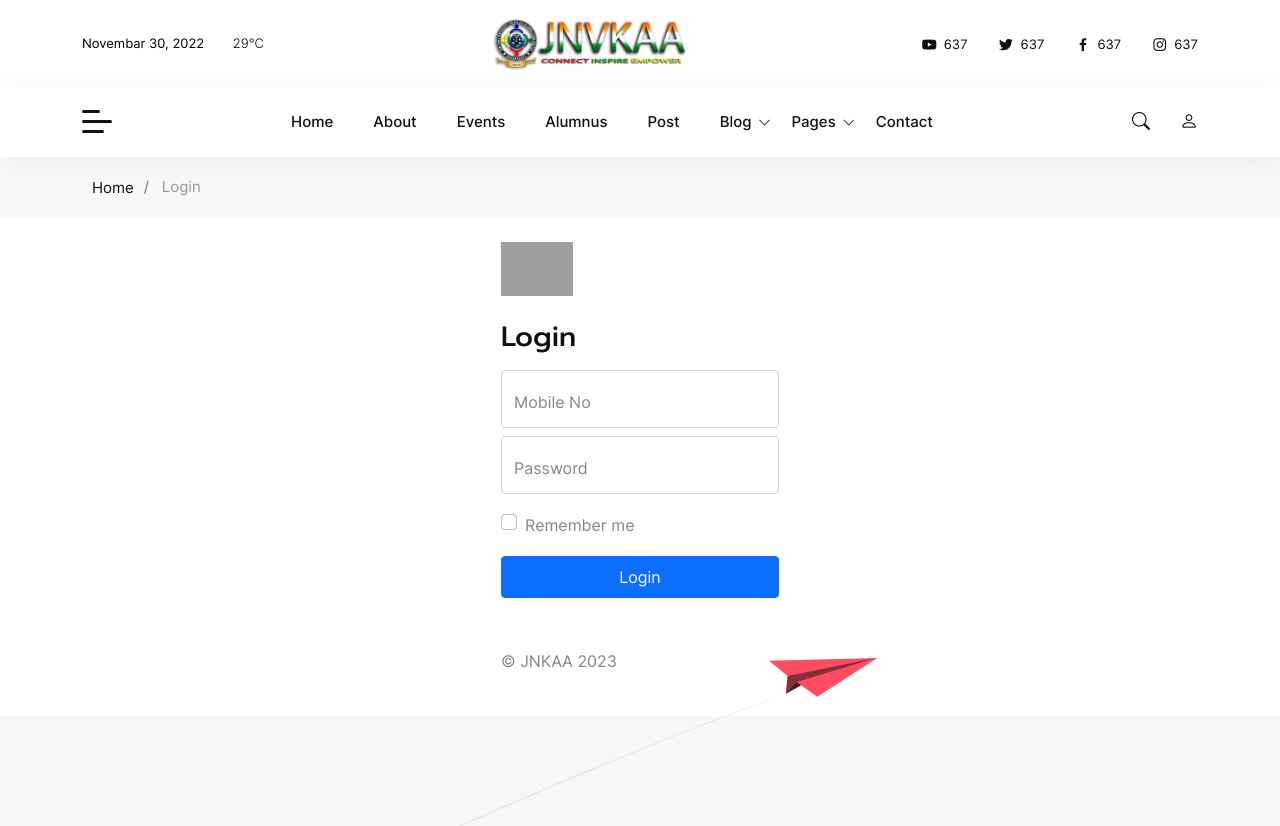
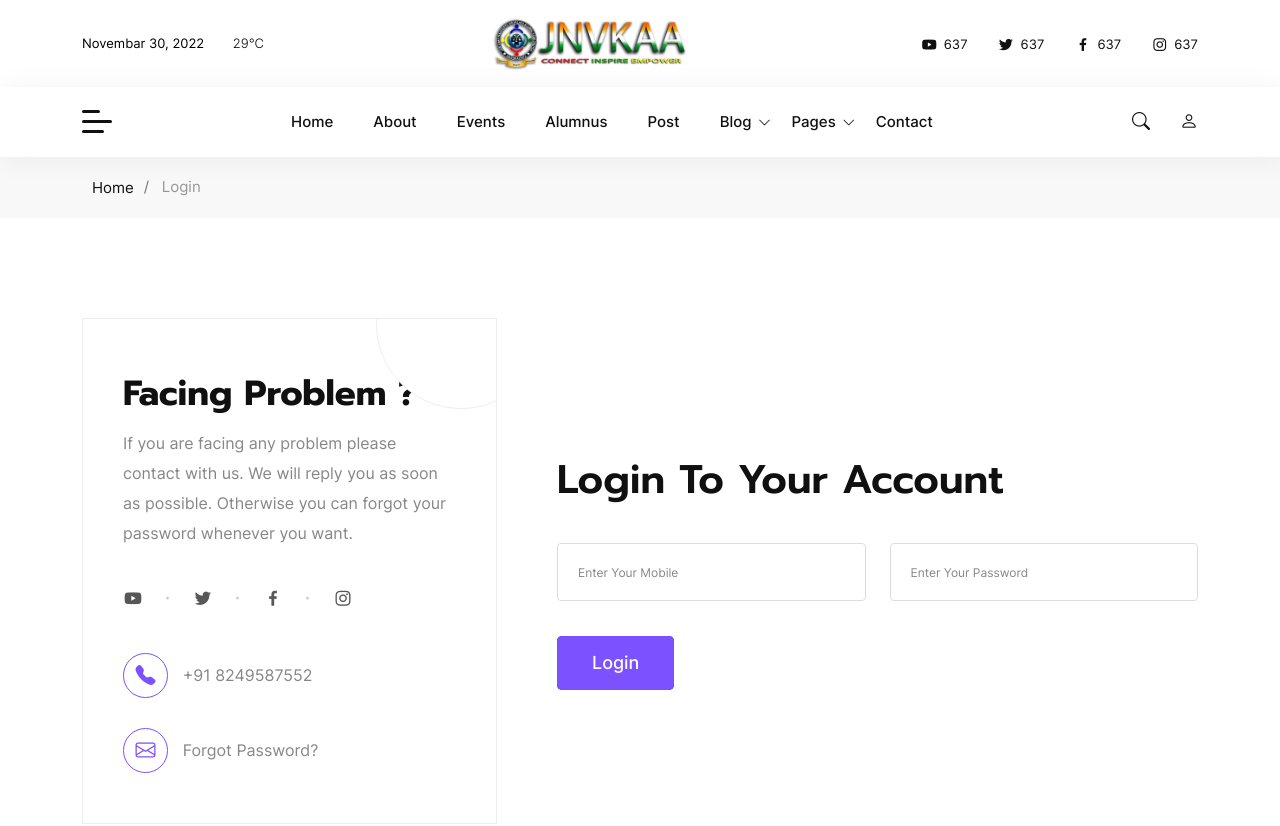
Before and after one commit to subhranshuchoudhury/JNVKAA-FE, a Next.js app: page /login in a window 1280 px wide. Shown: the top 826 px of the page. Built offline with nearby package versions, Linux system fonts and the light colour scheme; grey boxes are pictures that could not be loaded.

Commit message:
register login button

```diff
--- a/package.json
+++ b/package.json
@@ -10,6 +10,7 @@
   },
   "dependencies": {
     "axios": "^1.6.1",
+    "cookies-next": "^4.0.0",
     "eslint": "8.41.0",
     "eslint-config-next": "13.4.4",
     "next": "13.4.4",
--- a/src/pages/_document.js
+++ b/src/pages/_document.js
@@ -1,11 +1,12 @@
 import { Html, Head, Main, NextScript } from 'next/document'
-
+import { Toaster } from 'react-hot-toast';
 export default function Document() {
   return (
     <Html lang="en">
       <Head />
       <body>
         <Main />
+        <Toaster />
         <NextScript />
       </body>
     </Html>
--- a/src/pages/login.js
+++ b/src/pages/login.js
@@ -2,6 +2,10 @@
 import "../styles/Login.module.css"
 import { LoginAlumni } from '@/utils/fetch';
 import toast from 'react-hot-toast';
+import Link from 'next/link';
+import social from '@/data/topbar/social.json';
+import { checkLogin } from '@/utils/validator';
+import { getCookie, setCookie } from "cookies-next";
 function Login() {
 
   const [Data, setData] = useState(null);
@@ -11,50 +15,102 @@
   const AsyncLogin = async (event) => {
     event.preventDefault();
 
-    console.log(Mobile, Password);
-
+    if (checkLogin(Mobile, Password).response) {
+      return toast.error(checkLogin(Mobile, Password).message);
+    }
     const response = await LoginAlumni(Mobile, Password);
     setData(response);
 
     if (response.status === 200) {
-      toast.success("Login Successfull");
+      toast.success(response.data.message);
+      setCookie("token", response.data.accessToken, { maxAge: 60 * 60 * 24 });
+      localStorage.setItem("userData", JSON.stringify(response.data.data));
     } else {
-      toast.error("Login Failed");
-
+      toast.error(response.data.message);
     }
+  }
 
 
-  }
+
 
   return (
 
-    <div className='d-flex align-items-center py-4 bg-body-tertiary'>
+    <section className="contact-section pt-100 pb-100">
+      <div className="container">
+        <div className="row gy-4 justify-cotnent-center align-items-center">
+          <div className="col-lg-5 pe-lg-5 pe-0">
+            <div className="contact-box">
+              <div className="title">
+                <h3>Facing Problem ?</h3>
+                <p>
+                  If you are facing any problem please contact with us. We will
+                  reply you as soon as possible. Otherwise you can forgot your password whenever you want.
+                </p>
+              </div>
+              <div className="left-social">
+                <ul>
 
-      <main className="form-signin m-auto">
-        <form>
-          <img className="mb-4" src="/docs/5.3/assets/brand/bootstrap-logo.svg" alt="" width="72" height="57" />
-          <h1 className="h3 mb-3">Login</h1>
+                  {
+                    social.map((item, index) => {
+                      return <li key={index}>
+                        <a href="https://www.instagram.com/jnvkaa">
+                          <i className={item?.icon} />
+                          {/* {item?.count} */}
+                        </a>
+                      </li>
+                    })
+                  }
 
-          <div className="form-floating mb-2">
-            <input onChange={(e) => setMobile(e.target.value)} value={Mobile} type="tel" className="form-control" id="floatingInput" placeholder="824958XXXX" />
-            <label htmlFor="floatingInput">Mobile No</label>
+                </ul>
+              </div>
+              <div className="informations">
+                <div className="single-info">
+                  <div className="icon">
+                    <i className="bi bi-telephone-fill" />
+                  </div>
+                  <div className="info">
+                    <a href="tel:918249587552">+91 8249587552</a>
+                    {/* <a href="tel:06571111576">+880 657 1111 576</a> */}
+                  </div>
+                </div>
+                <div className="single-info">
+                  <div className="icon">
+                    <i className="bi bi-envelope" />
+                  </div>
+                  <div className="info">
+                    <Link href="/forgot-password">Forgot Password?</Link>
+                  </div>
+                </div>
+              </div>
+            </div>
           </div>
-          <div className="form-floating">
-            <input onChange={(e) => setPassword(e.target.value)} value={Password} type="password" className="form-control" id="floatingPassword" placeholder="Password" />
-            <label htmlFor="floatingPassword">Password</label>
+          <div className="col-lg-7">
+            <div className="form-title">
+              <h2>Login To Your Account</h2>
+            </div>
+            <form className="contact-form">
+              <div className="row">
+                <div className="col-6">
+                  <div className="form-inner">
+                    <input onChange={e => setMobile(e.target.value)} value={Mobile} type="tel" placeholder="Enter Your Mobile" />
+                  </div>
+                </div>
+                <div className="col-6">
+                  <div className="form-inner">
+                    <input onChange={e => setPassword(e.target.value)} value={Password} type="password" placeholder="Enter Your Password" />
+                  </div>
+                </div>
+                <div className="col-12">
+                  <button onClick={AsyncLogin} type="submit" className="eg-btn btn--primary btn--lg">
+                    Login
+                  </button>
+                </div>
+              </div>
+            </form>
           </div>
-
-          <div className="form-check text-start my-3">
-            <input className="form-check-input" type="checkbox" value="remember-me" id="flexCheckDefault" />
-            <label className="form-check-label" htmlFor="flexCheckDefault">
-              Remember me
-            </label>
-          </div>
-          <button className="btn btn-primary w-100 py-2" onClick={(e) => AsyncLogin(e)}>Login</button>
-          <p className="mt-5 mb-3 text-body-secondary">&copy; JNKAA 2023</p>
-        </form>
-      </main>
-    </div>
+        </div>
+      </div>
+    </section>
   )
 }
 
--- /dev/null
+++ b/src/utils/validator.js
@@ -0,0 +1,27 @@
+export const checkLogin = (mobile, password) => {
+    if (!mobile || mobile?.length !== 10) {
+        return {
+            response: true,
+            message: 'Please Enter Valid Mobile Number'
+        }
+    }
+
+    if (!password) {
+        return {
+            response: true,
+            message: 'Please Enter Password'
+        }
+    }
+
+    if (password.length < 6) {
+        return {
+            response: true,
+            message: 'Password must be 6 digit'
+        }
+    }
+
+    return {
+        response: false,
+        message: ''
+    }
+}
```
Also changed, not shown: src/components/home1/Header.jsx (+21 -4 lines), src/middleware.js (added, +19 -0 lines), 1 other file (tests, documents, lock files or other folders).
